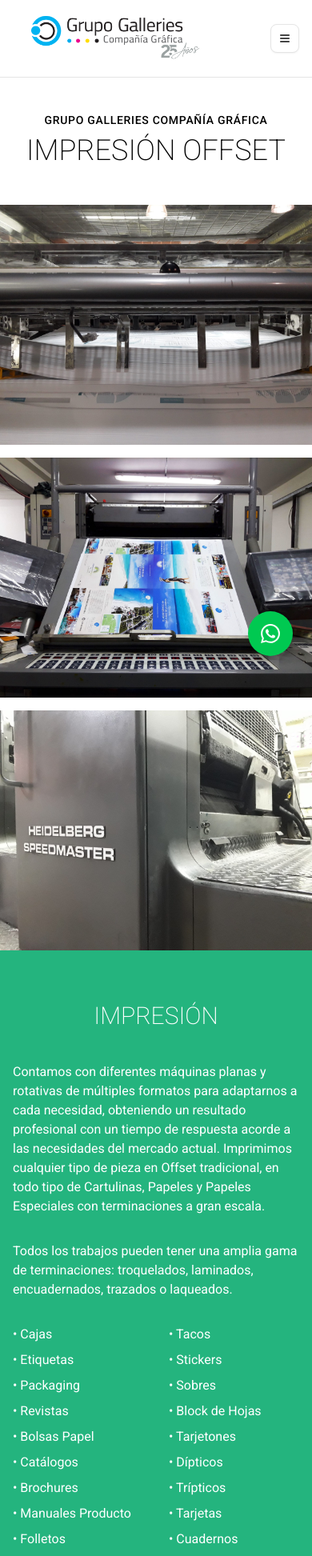
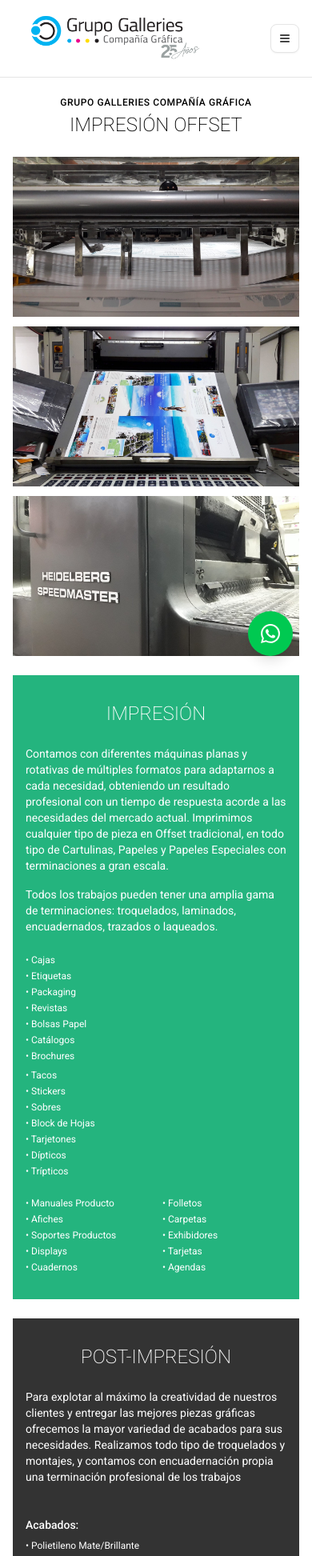
Before and after one commit to Tintaa307/grupo-gr, a Next.js app: page /offset-digital in a window 390 px wide. Shown: the top 1945 px of the page at 80% size. Built offline with nearby package versions, Linux system fonts and the light colour scheme.

Commit message:
Refactor layout and styling in BudgetPage and OffsetDigitalPage for improved responsiveness and visual consistency

```diff
--- a/src/app/budget/page.tsx
+++ b/src/app/budget/page.tsx
@@ -11,7 +11,7 @@
       {/* Contenedor del formulario */}
       <div className="container mx-auto px-4 -mt-[100px] mb-16">
         <div className="bg-white shadow-lg rounded-sm overflow-hidden">
-          <div className="grid grid-cols-1 md:grid-cols-2">
+          <div className="grid grid-cols-1 lg:grid-cols-2">
             {/* Columna izquierda - Información de contacto */}
             <div className="p-8 border-r border-gray-200">
               <h2 className="text-xl font-medium text-gray-800 mb-6">
--- a/src/app/offset-digital/page.tsx
+++ b/src/app/offset-digital/page.tsx
@@ -72,54 +72,58 @@
   ]
 
   return (
-    <main className="flex min-h-screen flex-col pt-[140px] md:pt-[160px] pb-16">
-      <div className="w-full mx-auto">
+    <main className="flex min-h-screen flex-col pt-[120px] sm:pt-[130px] md:pt-[160px] pb-8 sm:pb-12 md:pb-16">
+      <div className="w-full mx-auto px-4 sm:px-6">
         {/* Encabezado */}
-        <div className="text-center mb-12">
-          <p className="text-sm uppercase font-medium tracking-wider text-black mb-2">
+        <div className="text-center mb-6 sm:mb-8 md:mb-12">
+          <p className="text-xs sm:text-sm uppercase font-medium tracking-wider text-black mb-1 sm:mb-2">
             GRUPO GALLERIES COMPAÑÍA GRÁFICA
           </p>
-          <h1 className="text-4xl md:text-5xl font-extralight text-black">
+          <h1 className="text-2xl sm:text-3xl md:text-4xl lg:text-5xl font-extralight text-black">
             IMPRESIÓN OFFSET
           </h1>
         </div>
 
         {/* Galería de imágenes */}
-        <div className="grid grid-cols-1 md:grid-cols-3 gap-4">
-          <div className="relative h-[300px] md:h-[400px]">
+        <div className="grid grid-cols-1 sm:grid-cols-2 md:grid-cols-3 gap-3 sm:gap-4 mb-6 sm:mb-8">
+          <div className="relative h-[200px] sm:h-[250px] md:h-[300px] lg:h-[400px]">
             <Image
               src="/offset-digital/image-1.jpg"
               alt="Máquina de impresión offset - detalle de rodillos"
               fill
               className="object-cover"
+              sizes="(max-width: 640px) 100vw, (max-width: 768px) 50vw, 33vw"
+              priority
             />
           </div>
-          <div className="relative h-[300px] md:h-[400px]">
+          <div className="relative h-[200px] sm:h-[250px] md:h-[300px] lg:h-[400px]">
             <Image
               src="/offset-digital/image-2.jpg"
               alt="Máquina de impresión offset - imprimiendo material"
               fill
               className="object-cover"
+              sizes="(max-width: 640px) 100vw, (max-width: 768px) 50vw, 33vw"
             />
           </div>
-          <div className="relative h-[300px] md:h-[400px]">
+          <div className="relative h-[200px] sm:h-[250px] md:h-[300px] lg:h-[400px] sm:col-span-2 md:col-span-1">
             <Image
               src="/offset-digital/image-3.jpg"
               alt="Heidelberg Speedmaster - detalle de máquina"
               fill
               className="object-cover"
+              sizes="(max-width: 640px) 100vw, (max-width: 768px) 100vw, 33vw"
             />
           </div>
         </div>
 
-        <div className="w-full bg-[#24b47e] text-white py-16 px-4">
+        <div className="w-full bg-[#24b47e] text-white py-8 sm:py-12 md:py-16 px-4 sm:px-6 md:px-8 mb-6 sm:mb-8">
           <div className="container mx-auto">
-            <div className="grid grid-cols-1 md:grid-cols-3 gap-8">
+            <div className="grid grid-cols-1 md:grid-cols-3 gap-6 md:gap-8">
               <div className="max-w-4xl col-span-1 md:col-span-2">
-                <h2 className="text-3xl md:text-4xl font-extralight text-center mb-10">
+                <h2 className="text-2xl sm:text-3xl md:text-4xl font-extralight text-center mb-6 sm:mb-8 md:mb-10">
                   IMPRESIÓN
                 </h2>
-                <p className="mb-8 text-left">
+                <p className="mb-4 sm:mb-6 md:mb-8 text-left text-sm sm:text-base">
                   Contamos con diferentes máquinas planas y rotativas de
                   múltiples formatos para adaptarnos a cada necesidad,
                   obteniendo un resultado profesional con un tiempo de respuesta
@@ -129,7 +133,7 @@
                   gran escala.
                 </p>
 
-                <p className="text-left">
+                <p className="text-left text-sm sm:text-base">
                   Todos los trabajos pueden tener una amplia gama de
                   terminaciones: troquelados, laminados, encuadernados, trazados
                   o laqueados.
@@ -137,17 +141,24 @@
               </div>
 
               <div className="col-span-1">
-                <div className="grid grid-cols-2 gap-x-8 gap-y-2">
+                <div className="grid grid-cols-1 sm:grid-cols-2 gap-x-4 sm:gap-x-8 gap-y-2">
                   <div>
-                    <ul className="space-y-2">
-                      {list1.map((item) => (
+                    <ul className="space-y-1 sm:space-y-2 text-xs sm:text-sm">
+                      {list1.slice(0, 7).map((item) => (
                         <li key={item}>{item}</li>
                       ))}
                     </ul>
                   </div>
                   <div>
-                    <ul className="space-y-2">
-                      {list2.map((item) => (
+                    <ul className="space-y-1 sm:space-y-2 text-xs sm:text-sm">
+                      {list2.slice(0, 7).map((item) => (
+                        <li key={item}>{item}</li>
+                      ))}
+                    </ul>
+                  </div>
+                  <div className="sm:col-span-2 mt-4">
+                    <ul className="grid grid-cols-2 gap-x-4 sm:gap-x-8 gap-y-1 sm:gap-y-2 text-xs sm:text-sm">
+                      {[...list1.slice(7), ...list2.slice(7)].map((item) => (
                         <li key={item}>{item}</li>
                       ))}
                     </ul>
@@ -158,14 +169,14 @@
           </div>
         </div>
 
-        <div className="bg-[#333333] text-white py-16 px-4">
+        <div className="bg-[#333333] text-white py-8 sm:py-12 md:py-16 px-4 sm:px-6 md:px-8 mb-6 sm:mb-8">
           <div className="container mx-auto">
-            <div className="grid grid-cols-1 md:grid-cols-2 gap-8">
+            <div className="grid grid-cols-1 md:grid-cols-2 gap-6 md:gap-8">
               <div>
-                <h2 className="text-3xl md:text-4xl font-extralight text-center mb-10">
+                <h2 className="text-2xl sm:text-3xl md:text-4xl font-extralight text-center mb-6 sm:mb-8 md:mb-10">
                   POST-IMPRESIÓN
                 </h2>
-                <p className="mb-6">
+                <p className="mb-4 sm:mb-6 text-sm sm:text-base">
                   Para explotar al máximo la creatividad de nuestros clientes y
                   entregar las mejores piezas gráficas ofrecemos la mayor
                   variedad de acabados para sus necesidades. Realizamos todo
@@ -175,15 +186,19 @@
               </div>
 
               <div>
-                <h3 className="font-medium mb-3">Acabados:</h3>
-                <ul className="space-y-2 mb-6">
+                <h3 className="font-medium mb-2 sm:mb-3 text-sm sm:text-base">
+                  Acabados:
+                </h3>
+                <ul className="space-y-1 sm:space-y-2 mb-4 sm:mb-6 text-xs sm:text-sm">
                   {list3.map((item) => (
                     <li key={item}>{item}</li>
                   ))}
                 </ul>
 
-                <h3 className="font-medium mb-3">Acabados especiales:</h3>
-                <ul className="space-y-2">
+                <h3 className="font-medium mb-2 sm:mb-3 text-sm sm:text-base">
+                  Acabados especiales:
+                </h3>
+                <ul className="space-y-1 sm:space-y-2 text-xs sm:text-sm">
                   {list4.map((item) => (
                     <li key={item}>{item}</li>
                   ))}
@@ -192,13 +207,14 @@
             </div>
           </div>
         </div>
-        <div className="py-16 bg-white">
+
+        <div className="py-8 sm:py-12 md:py-16 bg-white">
           <div className="w-full mx-auto">
-            <div className="text-center mb-10">
-              <p className="text-sm uppercase tracking-wider text-black mb-2">
+            <div className="text-center mb-6 sm:mb-8 md:mb-10">
+              <p className="text-xs sm:text-sm uppercase tracking-wider text-black mb-1 sm:mb-2">
                 GRUPO GALLERIES COMPAÑÍA GRÁFICA
               </p>
-              <h2 className="text-3xl md:text-4xl font-extralight text-black">
+              <h2 className="text-2xl sm:text-3xl md:text-4xl font-extralight text-black">
                 OFFSET DIGITAL
               </h2>
             </div>
```
